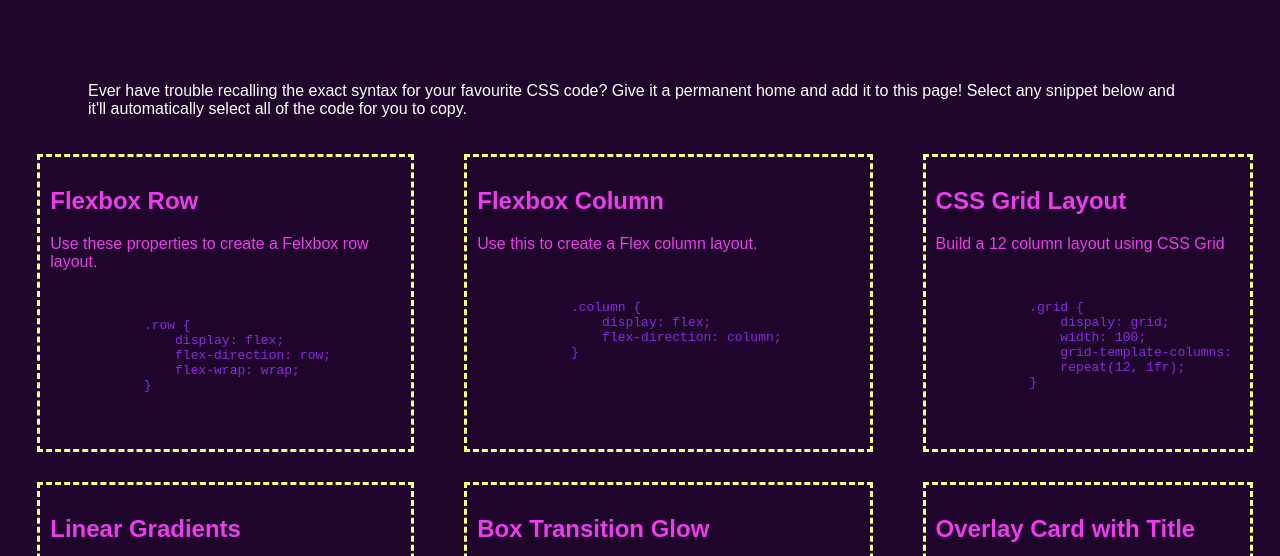
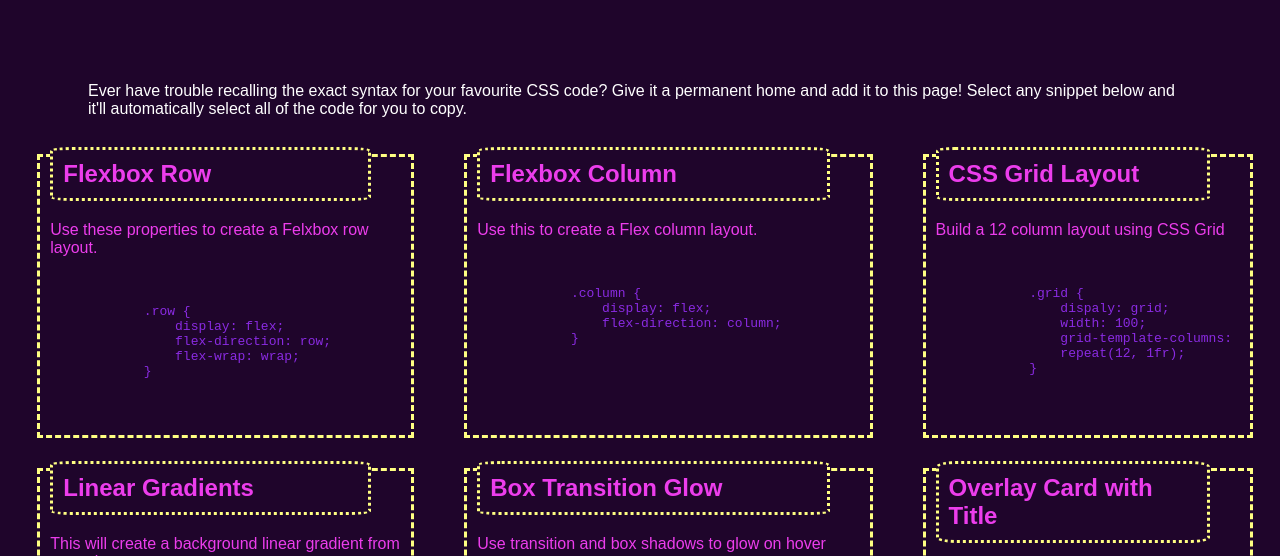
Before and after one commit to megwalkerlange/CSS-cheatsheet, a plain HTML site: page index.html in a window 1280 px wide. Shown: the part 175-731 px from the top of the page. Drawn offline with Linux system fonts and the light colour scheme.

Commit message:
some changes to CSS - added inline boxes etc

```diff
--- a/style.css
+++ b/style.css
@@ -70,6 +70,18 @@ h1 {
 h2 {
     font-family: var(---font);
     color: var(---font-color);
+        padding: 10px;
+        position: relative;
+        margin-top: -20px;
+        margin-right: 30px;
+        background-color: ;
+        justify-content: center;
+        border-style:dotted;
+        border-color: rgb(255, 255, 130);
+        border-radius: 7%;
+        background-color: rgb(31, 5, 43);
+
+
     }
 
     p {
@@ -82,6 +94,12 @@ h2 {
         margin:10px;
         color: blueviolet;
 
+
+    }
+
+    .pre {
+
+        background-color: blueviolet;
     }
     /* Footer */
 
```
